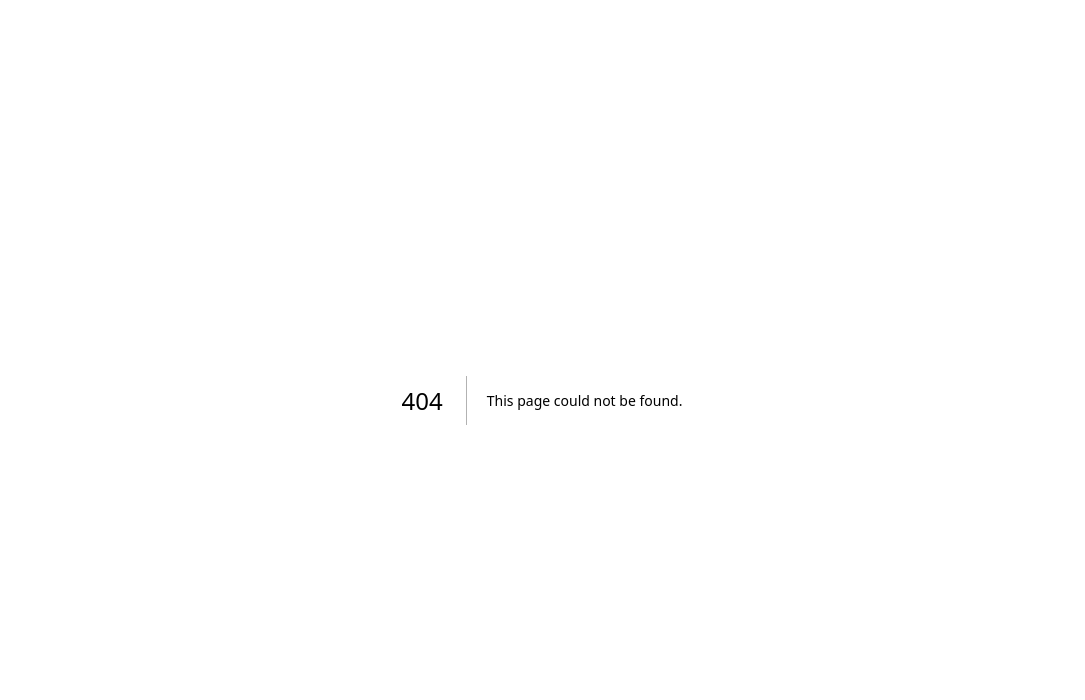
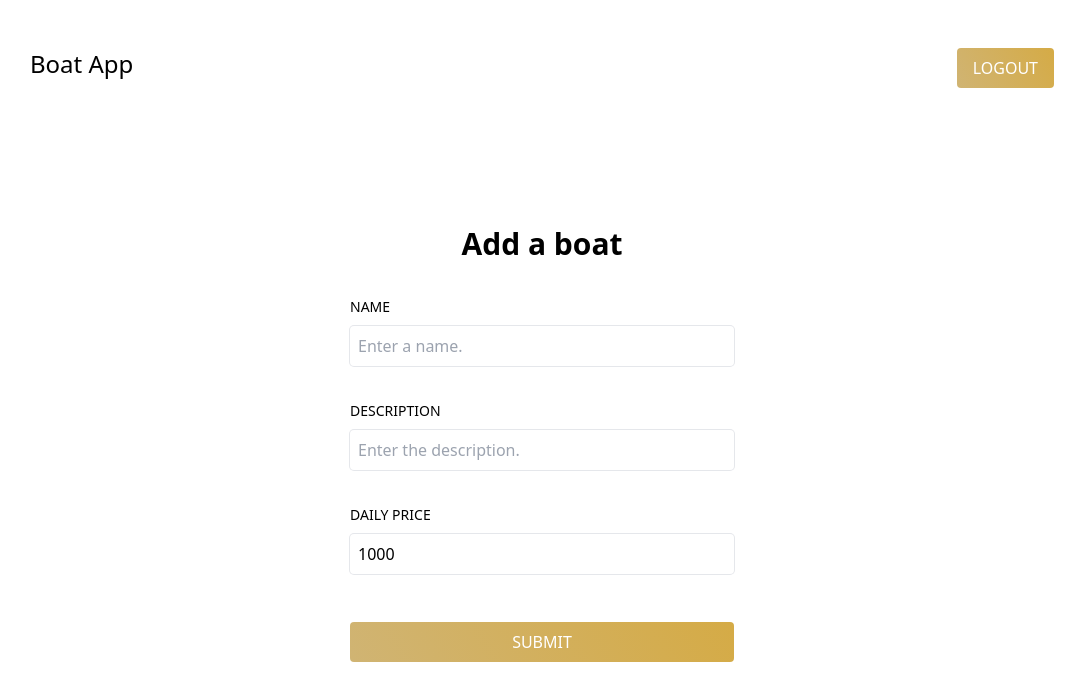
Before and after one commit to manueljenni/boatapp, a Next.js app: page /boats/add in a window 1280 px wide. Before the commit this address had no page. Shown: the top 700 px of the page, without its empty margins (98-1183 px from the left). Built offline with nearby package versions, Linux system fonts and the light colour scheme.

Commit message:
Implement adding boats

```diff
--- /dev/null
+++ b/src/app/(default)/boats/add/page.tsx
@@ -0,0 +1,59 @@
+"use client";
+import Button from "@/components/Button";
+import Form from "@/components/Form";
+import FormInput from "@/components/FormInput";
+import { createBoat, getAccessToken } from "@/dataController";
+import { ErrorMessage } from "@/types";
+import { FormEvent, useState } from "react";
+
+export default function page() {
+  const [error, setError] = useState<ErrorMessage | null>(null);
+  const handleSubmit = async (e: FormEvent<HTMLFormElement>) => {
+    console.log(e.target);
+    e.preventDefault();
+    const target = e.target as typeof e.target & {
+      name: { value: string };
+      description: { value: string };
+      dailyPrice: { value: number };
+    };
+    const response = await createBoat(
+      {
+        name: target.name.value,
+        description: target.description.value,
+        dailyPrice: target.dailyPrice.value,
+      },
+      getAccessToken()
+    );
+    if (response.ok) {
+      window.location.href = "/";
+    } else {
+      setError(response.error);
+    }
+  };
+
+  return (
+    <div className="w-full h-full md:max-w-sm">
+      <Form
+        title="Add a boat"
+        onSubmit={handleSubmit}
+        button={<Button text="Submit" />}
+        error={error}>
+        <FormInput
+          name="Name"
+          value="name"
+          inputProps={{ placeholder: "Enter a name." }}
+        />
+        <FormInput
+          name="Description"
+          value="description"
+          inputProps={{ placeholder: "Enter the description." }}
+        />
+        <FormInput
+          name="Daily price"
+          value="dailyPrice"
+          inputProps={{ type: "number", defaultValue: 1000, step: 0.01 }}
+        />
+      </Form>
+    </div>
+  );
+}
--- a/src/app/(default)/layout.tsx
+++ b/src/app/(default)/layout.tsx
@@ -9,7 +9,7 @@ export default function RootLayout({ children }: { children: React.ReactNode })
   return (
     <section className="flex flex-col w-full max-w-screen-lg h-full min-h-screen">
       <NavBar />
-      <div className="flex flex-grow justify-center">{children}</div>
+      <div className="flex flex-grow justify-center items-center">{children}</div>
     </section>
   );
 }
--- a/src/app/(default)/page.tsx
+++ b/src/app/(default)/page.tsx
@@ -44,7 +44,7 @@ export default function page() {
         </div>
         <div className="space-y-4">
           <h3 className="text-lg">Boats for rent</h3>
-          <div className="grid grid-cols-1 md:grid-cols-3 gap-8"></div>
+          <MyBoatsGrid boats={boats ?? []} />
         </div>
       </div>
     </div>
--- a/src/components/BoatsGrid.tsx
+++ b/src/components/BoatsGrid.tsx
@@ -21,7 +21,7 @@ export default function MyBoatsGrid(props: { boats: Boat[] }) {
       </div>
       {props.boats.length == 0 && (
         <Link href={"/boats/add"}>
-          <div className="border rounded-lg w-full h-32 flex justify-center items-center">
+          <div className="border rounded-lg w-full h-48 flex justify-center items-center">
             <div className="flex flex-col text-center space-y-2">
               <h1 className="text-xl">No boats added</h1>
               <p>Click to add one!</p>
--- a/src/dataController.ts
+++ b/src/dataController.ts
@@ -1,4 +1,11 @@
-import { BoatResponse, LogInRequest, LogInResponse, MeResponse } from "./types";
+import {
+  BoatResponse,
+  BoatsResponse,
+  CreateBoatRequest,
+  LogInRequest,
+  LogInResponse,
+  MeResponse,
+} from "./types";
 
 // Base url for the API - TODO: Should come from .env
 export const baseURL = "http://localhost:8081/api/v1";
@@ -87,7 +94,7 @@ export async function getMe(accessToken: string): Promise<MeResponse> {
   };
 }
 
-export async function getMyBoats(accessToken: string): Promise<BoatResponse> {
+export async function getMyBoats(accessToken: string): Promise<BoatsResponse> {
   const options = {
     method: "GET",
     headers: {
@@ -112,6 +119,36 @@ export async function getMyBoats(accessToken: string): Promise<BoatResponse> {
   };
 }
 
+export async function createBoat(
+  createBoatRequest: CreateBoatRequest,
+  accessToken: string
+): Promise<BoatResponse> {
+  const JSONdata = JSON.stringify(createBoatRequest);
+  const options = {
+    method: "POST",
+    headers: {
+      "Content-Type": "application/json",
+      Authorization: "Bearer " + accessToken,
+    },
+    body: JSONdata,
+  };
+  const response = await fetch(`${baseURL}/boat/create`, options);
+  const data = await response.json();
+  if (!response.ok) {
+    return {
+      ok: false,
+      error: {
+        message: data.message,
+        statusCode: response.status,
+      },
+    };
+  }
+  return {
+    ok: true,
+    value: data.value,
+  };
+}
+
 // Save access token - only works in client components!
 export function saveAccessToken(accessToken: string) {
   document.cookie = `boatAppToken=${accessToken}; path=/; max-age=360000`;
```
Also changed, not shown: src/types.d.ts (+8 -1 lines).
